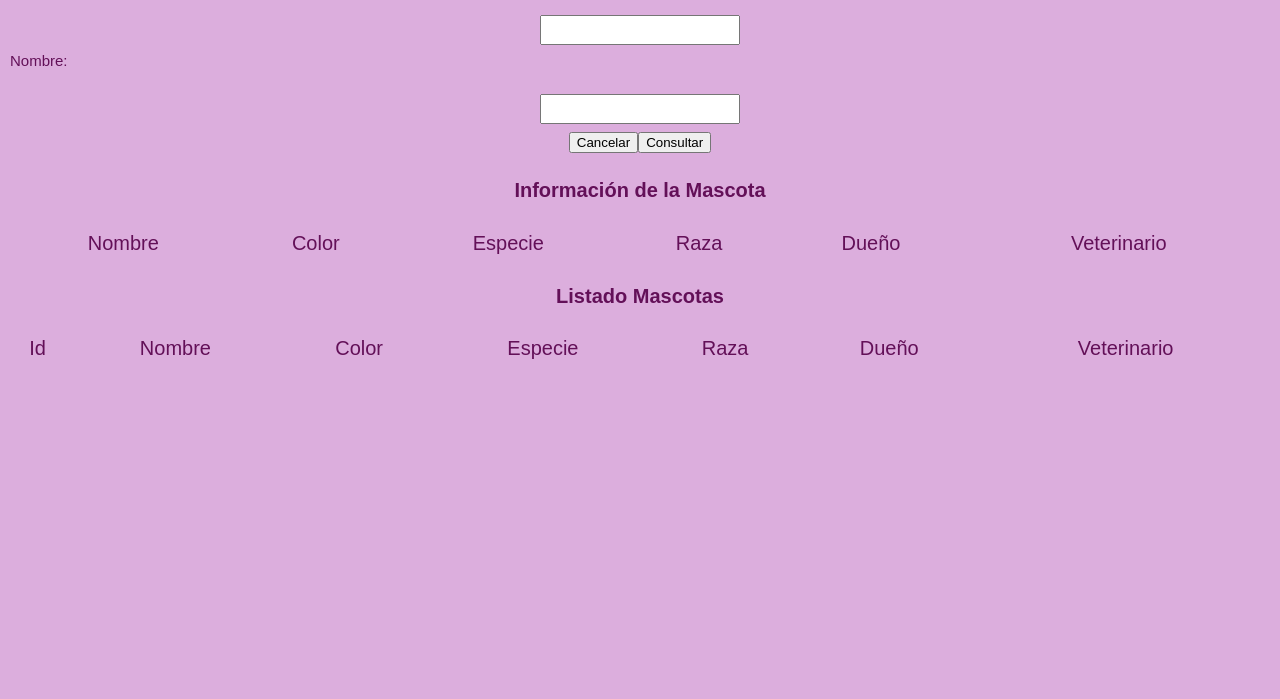
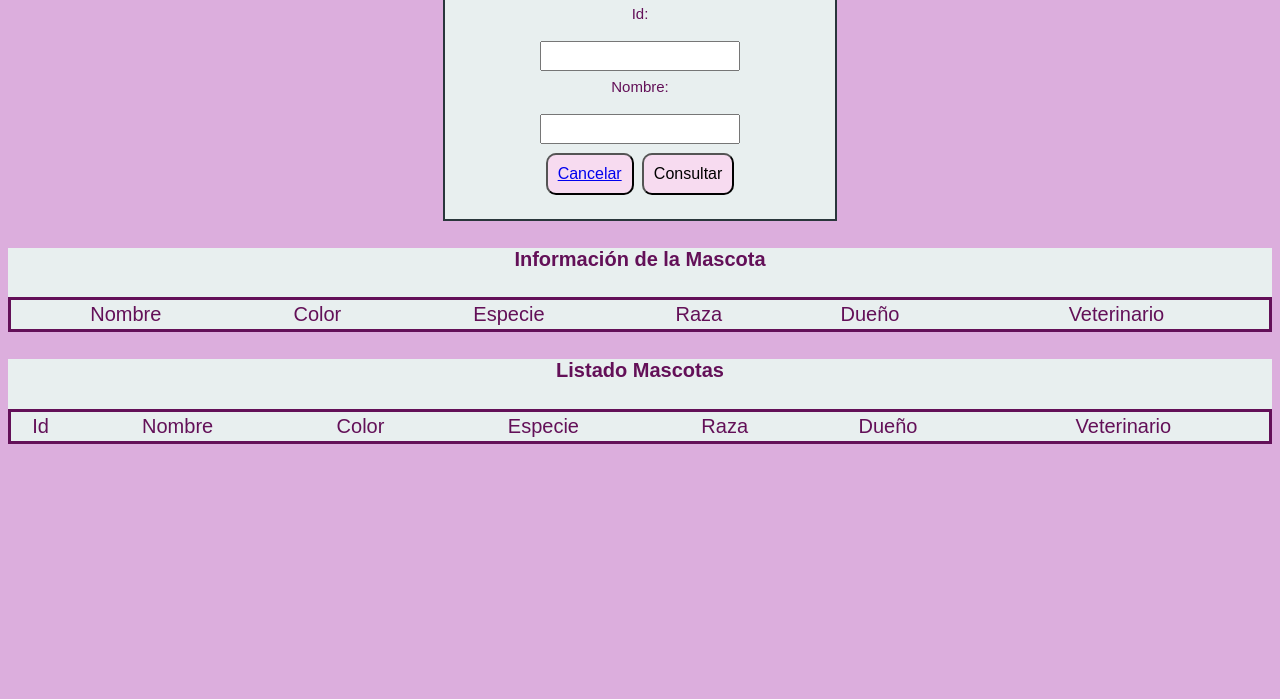
Before and after one commit to amruizo/MisionTIC-Ciclo3, a plain HTML site: page MascotaFeliz.App/Front/ConsultarMascota.html in a window 1280 px wide. Shown: the part 101-800 px from the top of the page. Drawn offline with Linux system fonts and the light colour scheme.

Commit message:
actualizando css

```diff
--- a/MascotaFeliz.App/Front/ConsultarMascota.html
+++ b/MascotaFeliz.App/Front/ConsultarMascota.html
@@ -8,12 +8,19 @@
     <link rel="stylesheet" href="Estilos/estilosregmas.css"/>
 </head>
 <body>
-    <h3>Consultar Mascota</h3>
-    <label for="fname">Id:</label><br>
-    <input type="text" id="fname" name="fname" ><br>
-    <label for="fname">Nombre:</label><br>
-    <input type="text" id="fname" name="fname" ><br>
-    <button type="button">Cancelar</button><button type="button">Consultar</button>
+  <div class="form1">
+    <h1>Consultar Mascota</h1>
+    <form target="_blank" method="get">
+      <label for="fname">Id:</label><br>
+      <input type="text" id="fname" name="fname" ><br>
+      <label for="fname">Nombre:</label><br>
+      <input type="text" id="fname" name="fname" ><br>
+      <button class="button button1"><a href="Index.html">Cancelar</a></button>
+      <button class="button button1">Consultar</button>
+    </form>
+  </div>
+
+  <section>
     <h4>Información de la Mascota</h4>
     <table style="width:100%">
         <tr>
@@ -25,7 +32,10 @@
           <td>Veterinario</td>
         </tr>
       </table>
-      <h4>Listado Mascotas</h4>
+  </section>
+
+  <section>
+    <h4>Listado Mascotas</h4>
       <table style="width:100%">
           <tr>
             <td>Id</td>
@@ -37,5 +47,7 @@
             <td>Veterinario</td>
           </tr>
         </table>
+  </section>
+
 </body>
 </html>
--- a/MascotaFeliz.App/Front/Estilos/estilos.css
+++ /dev/null
@@ -1,57 +0,0 @@
-*{
-    margin:5px auto;
-    color:#E17F11;
-    background: #0e0367;
-    font-size: 20px;
-}
-header{
-    width: 95%;
-    padding: 10px;
-    margin: 5px 5px;
-    display: inline-block;
-}
-header h1{
-    font-size: 40px;
-    font-style:inherit;
-    font-family:'Lucida Sans', 'Lucida Sans Regular', 'Lucida Grande', 'Lucida Sans Unicode', Geneva, Verdana, sans-serif;
-    color:#E17F11;
-    text-align: center;
-}
-
-nav{
-   font-size: 20px;
-   padding: 5px;
-   margin: 5px 5px;
-   text-align: center;
-   background: #83878A;
-}
-
-button{
-    background: #83878A;
-    border: none;
-    color:#E17F11;
-    padding: 15px 32px;
-    text-align: center;
-    text-decoration: none;
-    display: inline-block;
-    font-size: 16px;
-    margin: 4px 2px;
-    cursor: pointer;
-
-}
-
-p{
-  text-align:justify;
-  font-size: 20px;
-  margin: 10px;
-}
-
-footer p{
-    text-align: center;
-    background: #83878A;
-    margin: 5px 5px;
-}
-
-figure{
-    text-align: center;
-}
--- a/MascotaFeliz.App/Front/Estilos/estilosregmas.css
+++ b/MascotaFeliz.App/Front/Estilos/estilosregmas.css
@@ -11,7 +11,7 @@ body {
   }
 
   .form {
-    display:flex;
+    display:block;
     justify-content: center;
     align-items:center;
     text-align: left;
@@ -40,7 +40,7 @@ body {
   }
 
   label {
-    display:flex;
+    display:block;
     margin: 2px;
     font-size: 15px;
 
@@ -94,3 +94,25 @@ body {
   display: inline-block;
   background: white;
   }
+
+  table{
+    border: #631058 solid;
+  }
+
+  .form1 {
+    display:block;
+    justify-content:center;
+    align-items:left;
+    text-align: center;
+    border: 2px solid rgb(41, 54, 59);
+    padding: 20px;
+    width: 350px;
+    height:auto;
+    margin: 10px auto;
+    font-family: "Amazon Ember",Arial,sans-serif;
+    font-size: 15px;
+    background-color: #e8efef;
+  }
+  section{
+    background-color: #e8efef;
+  }
```
